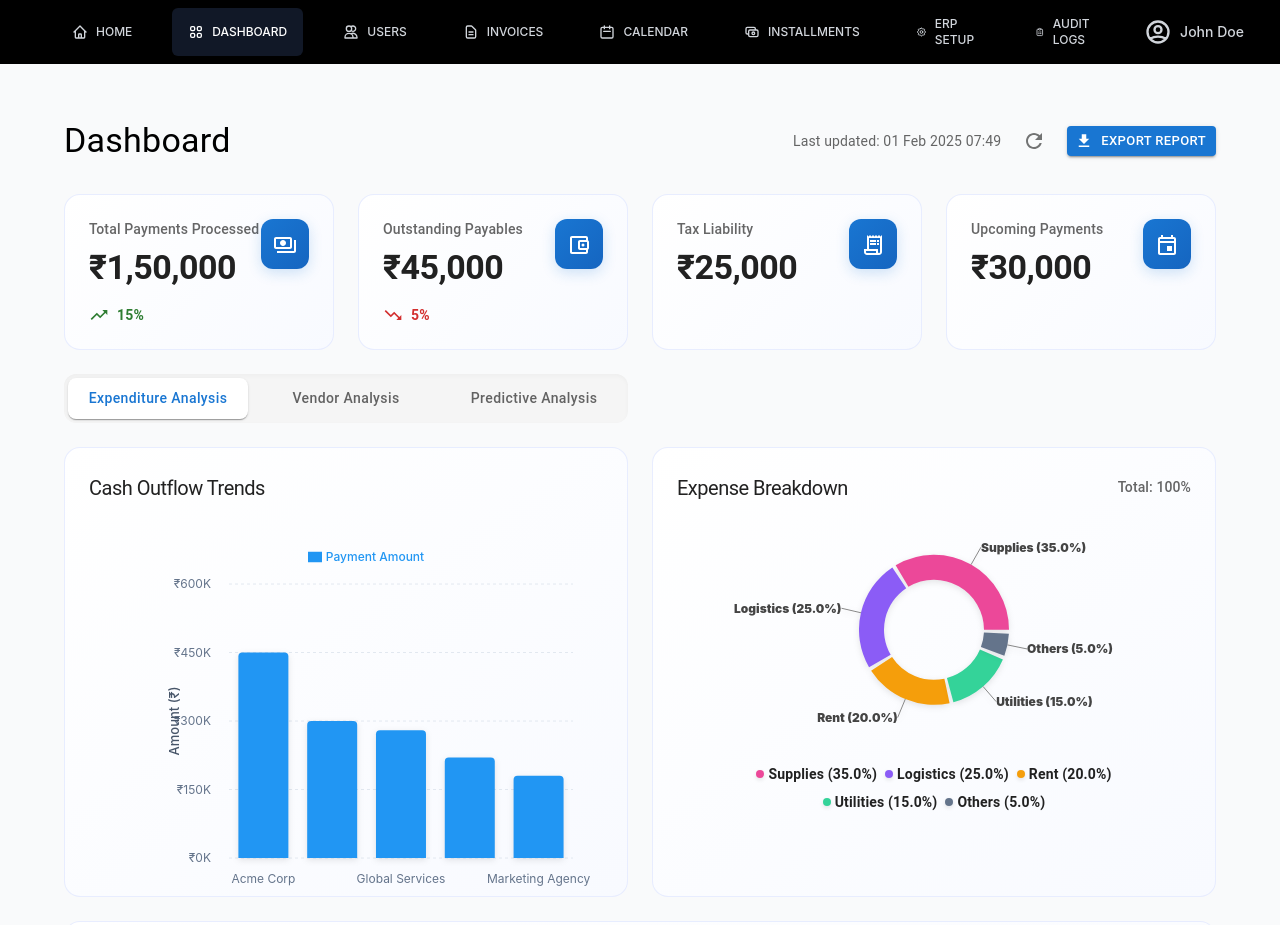
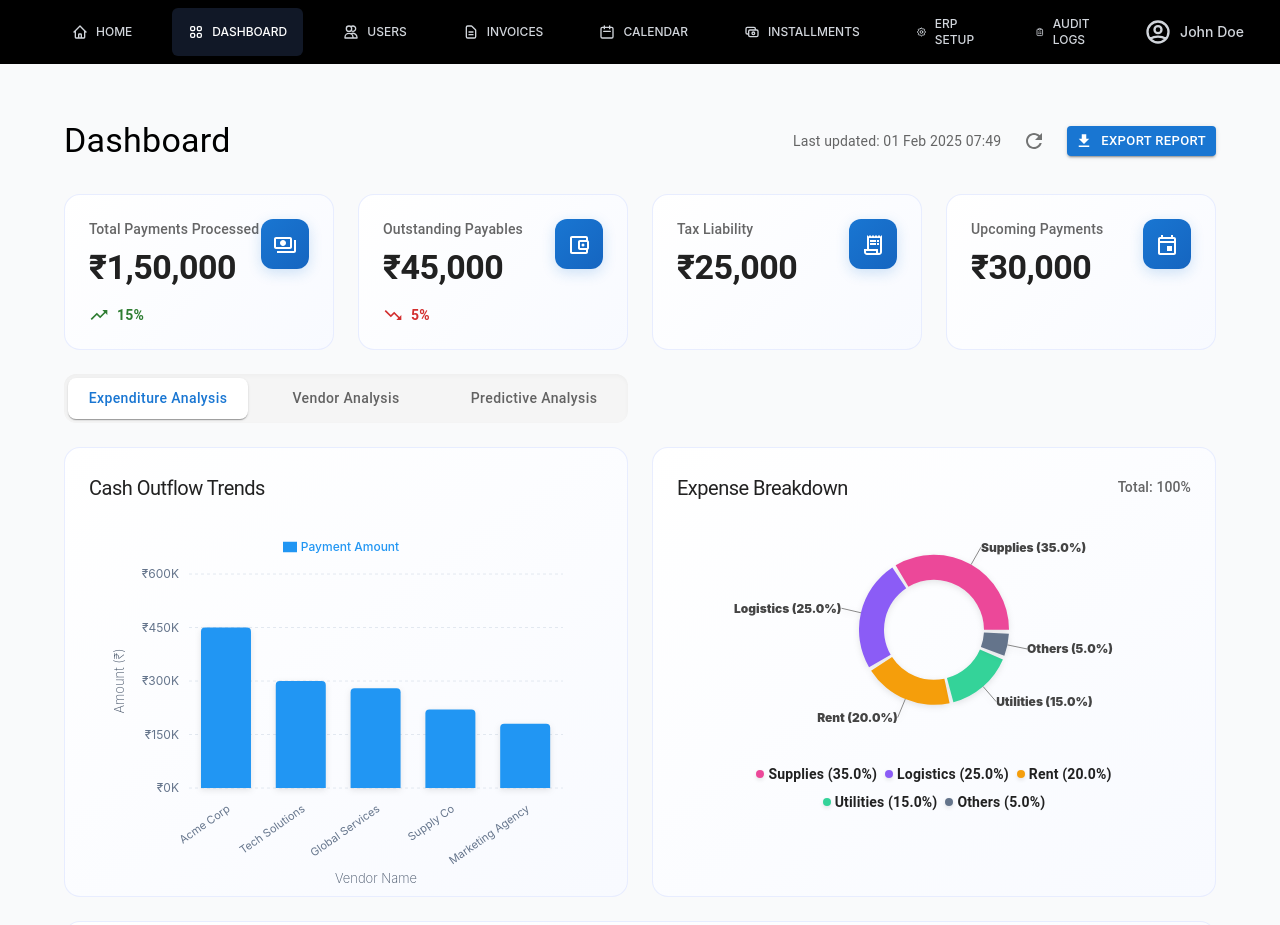
Before and after one commit to thecolossalsparkle/liquidrbac, a React (Create React App) app: page /dashboard in a window 1280 px wide. Shown: the top 925 px of the page. Built offline with nearby package versions, Linux system fonts and the light colour scheme.

Commit message:
Cash Outflow Trends

```diff
--- a/src/components/Charts/VendorPaymentsChart.jsx
+++ b/src/components/Charts/VendorPaymentsChart.jsx
@@ -64,10 +64,10 @@ const VendorPaymentsChart = ({ data }) => {
           <BarChart
             data={data}
             margin={{
-              top: 20,
-              right: 30,
-              left: 80,
-              bottom: 40,
+              top: 10,
+              right: 40,
+              left: 40,
+              bottom: 60,
             }}
           >
             <CartesianGrid
@@ -81,9 +81,25 @@ const VendorPaymentsChart = ({ data }) => {
               tickLine={false}
               tick={{
                 fill: '#64748B',
-                fontSize: 12,
+                fontSize: 11,
               }}
               dy={8}
+              angle={-35}
+              textAnchor="end"
+              interval={0}
+              height={80}
+              label={{
+                value: 'Vendor Name',
+                position: 'outside',
+                dy: 50,
+                offset: 50,
+                style: {
+                  textAnchor: 'middle',
+                  fill: '#475569',
+                  fontSize: 13,
+                  fontWeight: 200,
+                }
+              }}
             />
             <YAxis
               axisLine={false}
@@ -93,16 +109,19 @@ const VendorPaymentsChart = ({ data }) => {
                 fontSize: 12,
               }}
               tickFormatter={(value) => `₹${value/1000}K`}
-              dx={-10}
+              dx={-2}
               label={{
                 value: 'Amount (₹)',
                 angle: -90,
-                position: 'insideLeft',
+                position: 'outside',
+                dx: -40,
+
+                offset: -45,
                 style: {
                   textAnchor: 'middle',
                   fill: '#475569',
                   fontSize: 13,
-                  fontWeight: 500,
+                  fontWeight: 200,
                 }
               }}
             />
```
